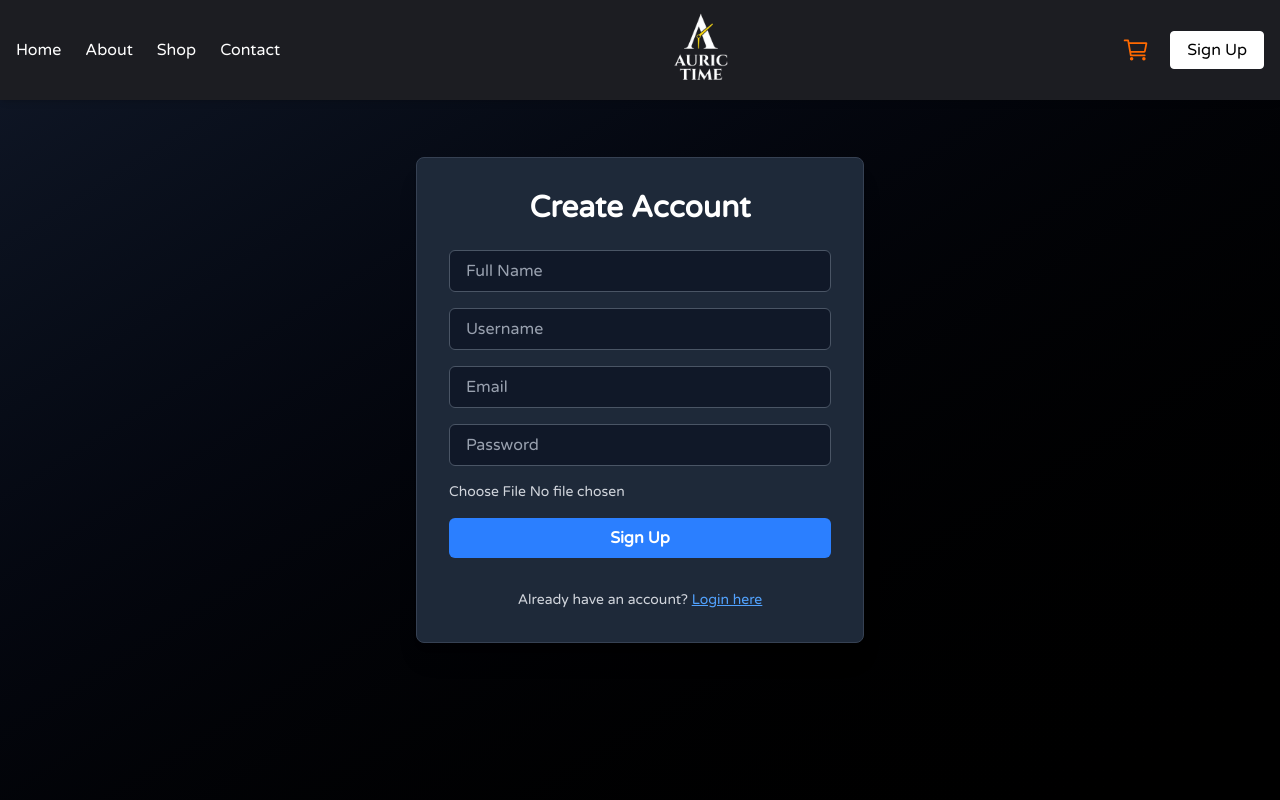
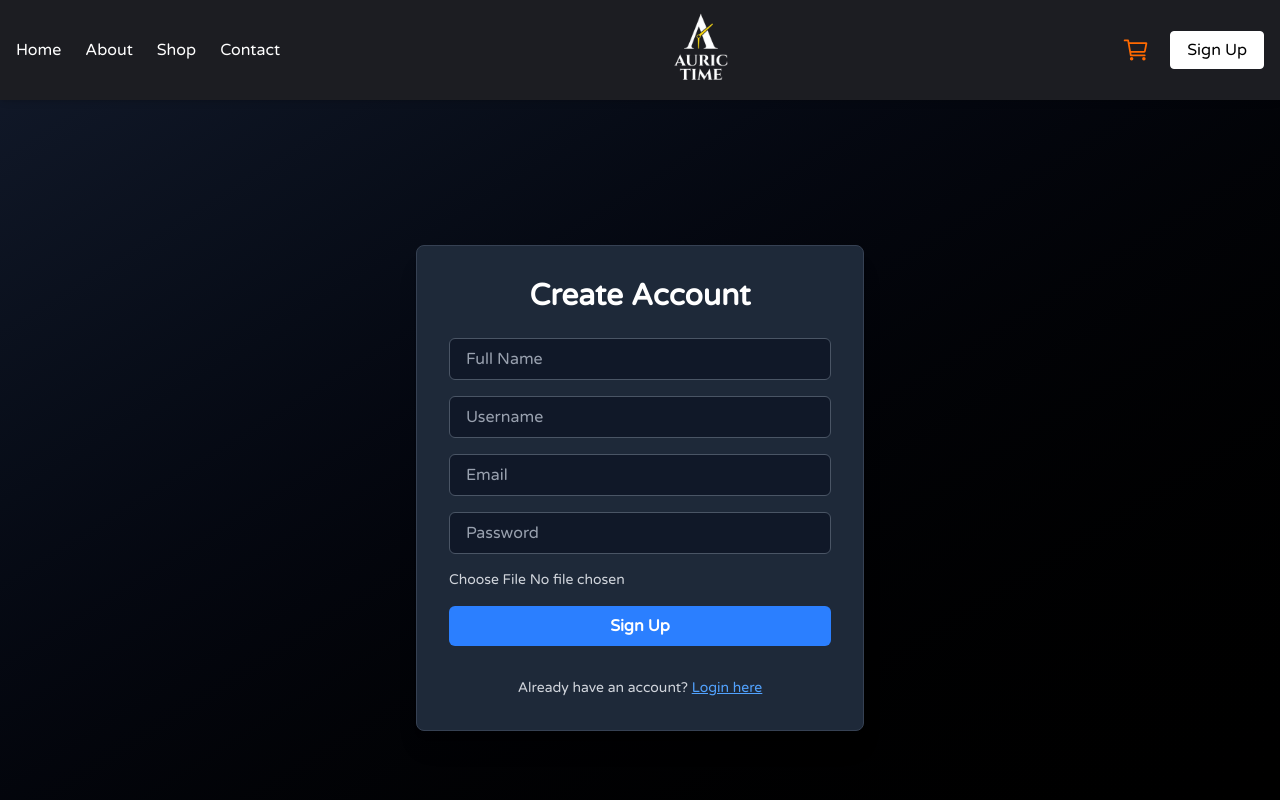
Before and after one commit to Zeeshan-Siddiqui123/MERN-Stack-Project, a React (Vite) app in the folder client/: page /signup in a window 1280 px wide. Shown: the top 800 px of the page. Built offline with nearby package versions, Linux system fonts and the light colour scheme.

Commit message:
commit changes

```diff
--- a/client/src/main.jsx
+++ b/client/src/main.jsx
@@ -5,8 +5,8 @@ import './index.css'
 import App from './App.jsx'
 import '@ant-design/v5-patch-for-react-19';
 import { UserProvider } from './screens/UserContext.jsx'
+import { store } from './app/store.js'
 import { Provider } from 'react-redux'
-import { store } from './app/store.js'
 
 createRoot(document.getElementById('root')).render(
   <StrictMode>
--- a/client/src/screens/Account.jsx
+++ b/client/src/screens/Account.jsx
@@ -68,7 +68,7 @@ const Signup = () => {
 };
 
   return (
-    <div className="min-h-screen flex items-center justify-center bg-gradient-to-br from-gray-900 to-black text-white px-4 animate-slide-down">
+    <div className="min-h-screen mt-22 flex items-center justify-center bg-gradient-to-br from-gray-900 to-black text-white px-4 animate-slide-down">
       <form
         onSubmit={handleSignup}
         className="w-full max-w-md bg-gray-800 p-8 rounded-lg shadow-xl border border-gray-700"
```
Also changed, not shown: 1 other file (tests, documents, lock files or other folders).
